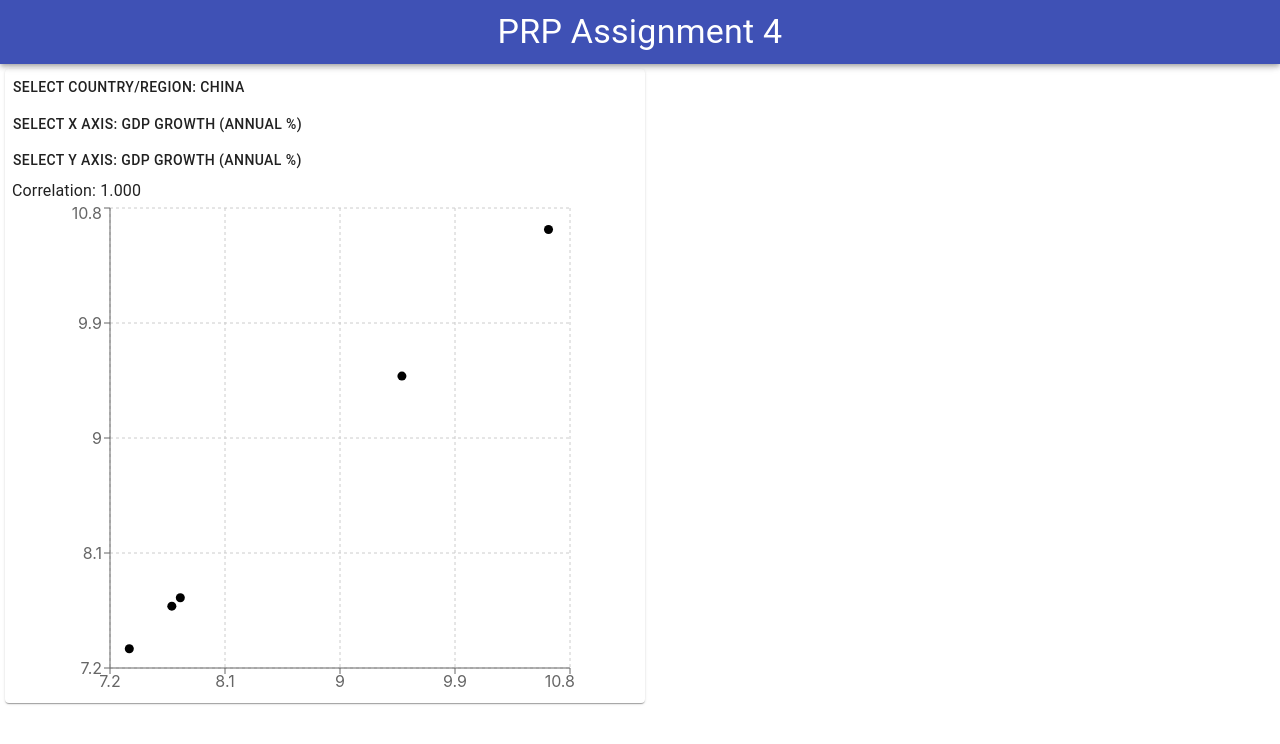
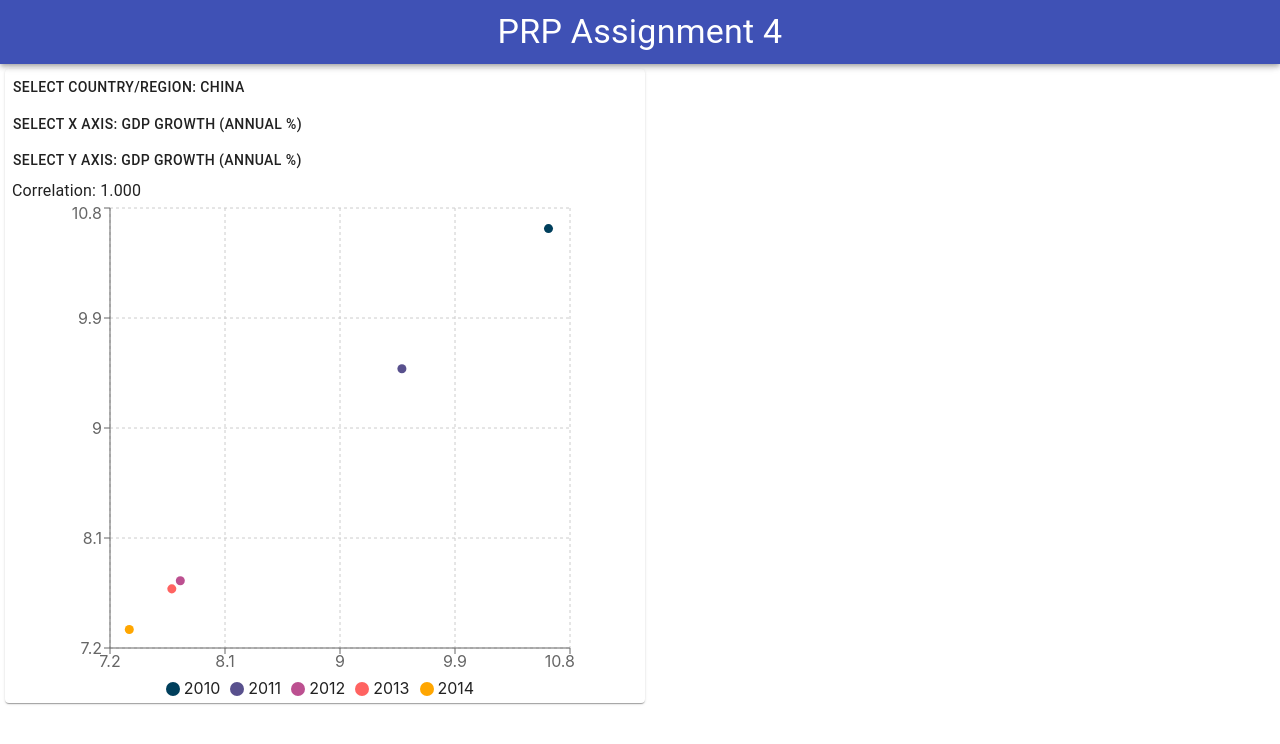
Before and after one commit to nickchen120235/prp-4, a React (Create React App) app: page / in a window 1280 px wide. Shown: the top 744 px of the page. Built offline with nearby package versions, Linux system fonts and the light colour scheme.

Commit message:
add color to correlation graph

```diff
--- a/src/components/CorrelationGraph.tsx
+++ b/src/components/CorrelationGraph.tsx
@@ -1,5 +1,5 @@
 import React from 'react'
-import { ResponsiveContainer, ScatterChart, CartesianGrid, XAxis, YAxis, Tooltip, Scatter } from 'recharts'
+import { ResponsiveContainer, ScatterChart, CartesianGrid, XAxis, YAxis, Tooltip, Scatter, Legend } from 'recharts'
 
 import data from '../utils/data'
 import seriesCode from '../utils/seriesCode'
@@ -11,26 +11,30 @@ interface CorrelationGraphProps {
   hasNaN: (value: boolean) => void
 }
 
+const years = ['2010', '2011', '2012', '2013', '2014']
+const colors = ['#003f5c', '#58508d', '#bc5090', '#ff6361', '#ffa600']
+
 export const CorrelationGraph = (props: CorrelationGraphProps) => {
   const { country, x, y, hasNaN } = props
-  const renderData = data[country][x].map((value, index) => ({
+  const renderData = data[country][x].map((value, index) => ([{
     x: value,
     y: data[country][y][index]
-  }))
+  }]))
 
   hasNaN(false)
   for (const i of renderData) {
-    if(isNaN(i.x) || isNaN(i.y)) hasNaN(true)
+    if(isNaN(i[0].x) || isNaN(i[0].y)) hasNaN(true)
   }
 
   return(
     <ResponsiveContainer aspect={1} width={500}>
-      <ScatterChart data={renderData}>
+      <ScatterChart>
         <CartesianGrid strokeDasharray='3 3' />
         <XAxis dataKey='x' name={seriesCode[x]} type='number' domain={['auto', 'auto']} />
         <YAxis dataKey='y' name={seriesCode[y]} type='number' domain={['auto', 'auto']} width={30} />
         <Tooltip />
-        <Scatter />
+        <Legend />
+        {renderData.map((value, index) => <Scatter name={years[index]} data={value} key={index} fill={colors[index]} animationDuration={250} />)}
       </ScatterChart>
     </ResponsiveContainer>
   )
```
